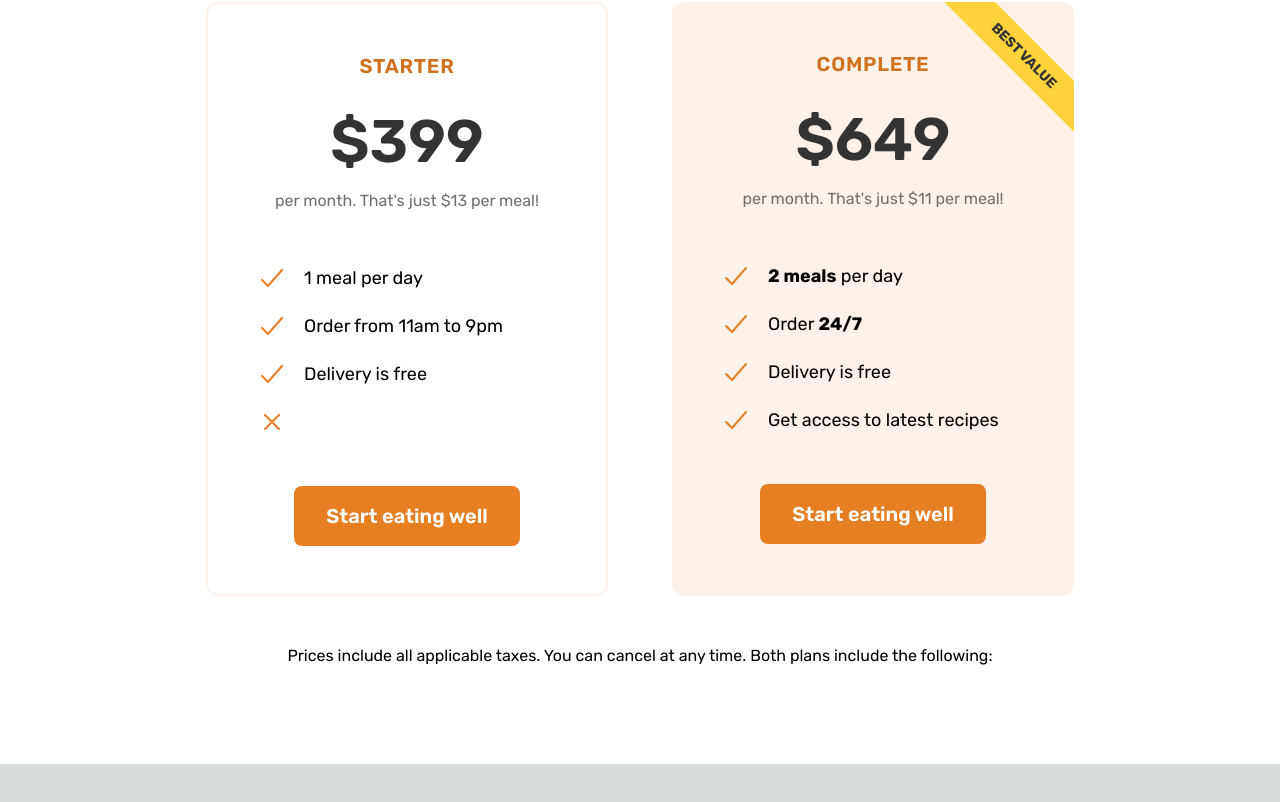
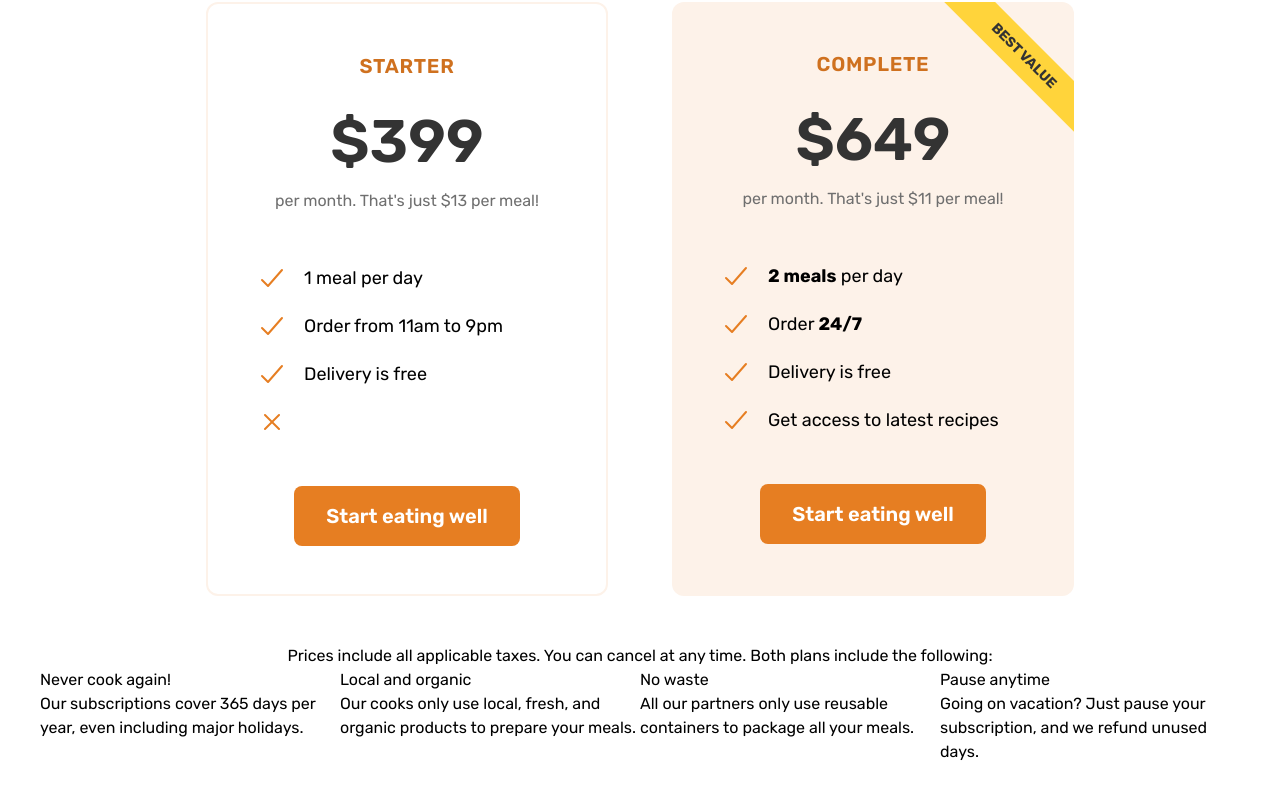
Before and after one commit to riwepo/omnifood-nextjs, a Next.js app: page / in a window 1280 px wide. Shown: the part 346-1148 px from the top of the page. Before the commit the page ends 1110 px from the top, so only its background shows below. Built offline with nearby package versions, Linux system fonts and the light colour scheme.

Commit message:
srart inclusions

```diff
--- /dev/null
+++ b/src/components/pricing/inclusions.js
@@ -0,0 +1,40 @@
+function Inclusions() {
+  return (
+    <div className="grid--4-cols container mx-auto my-0 mb-12 grid max-w-[75rem] grid-cols-4">
+      <div class="feature">
+        <ion-icon class="feature-icon" name="infinite-outline"></ion-icon>
+        <p class="feature-title">Never cook again!</p>
+        <p class="feature-text">
+          Our subscriptions cover 365 days per year, even including major
+          holidays.
+        </p>
+      </div>
+      <div class="feature">
+        <ion-icon class="feature-icon" name="nutrition-outline"></ion-icon>
+        <p class="feature-title">Local and organic</p>
+        <p class="feature-text">
+          Our cooks only use local, fresh, and organic products to prepare your
+          meals.
+        </p>
+      </div>
+      <div class="feature">
+        <ion-icon class="feature-icon" name="leaf-outline"></ion-icon>
+        <p class="feature-title">No waste</p>
+        <p class="feature-text">
+          All our partners only use reusable containers to package all your
+          meals.
+        </p>
+      </div>
+      <div class="feature">
+        <ion-icon class="feature-icon" name="pause-outline"></ion-icon>
+        <p class="feature-title">Pause anytime</p>
+        <p class="feature-text">
+          Going on vacation? Just pause your subscription, and we refund unused
+          days.
+        </p>
+      </div>
+    </div>
+  );
+}
+
+export default Inclusions;
--- a/src/components/pricing/plans.js
+++ b/src/components/pricing/plans.js
@@ -49,19 +49,10 @@ function Plans() {
   };
 
   return (
-    <>
-      <div className="container mx-auto my-0 mb-12 grid max-w-[75rem] grid-cols-2 gap-x-16 gap-y-24 px-8 py-0">
-        <Plan planData={plan1Data} />
-        <Plan planData={plan2Data} />
-      </div>
-
-      <div className="container mx-auto my-0 grid max-w-[75rem] px-8 py-0">
-        <aside className="plan-details text-center text-base leading-normal">
-          Prices include all applicable taxes. You can cancel at any time. Both
-          plans include the following:
-        </aside>
-      </div>
-    </>
+    <div className="container mx-auto my-0 mb-12 grid max-w-[75rem] grid-cols-2 gap-x-16 gap-y-24 px-8 py-0">
+      <Plan planData={plan1Data} />
+      <Plan planData={plan2Data} />
+    </div>
   );
 }
 
@@ -93,10 +84,4 @@ function Plans() {
 //   border-bottom: 1px solid transparent;
 // }
 
-// .plan-details {
-//   font-size: 1.6rem;
-//   line-height: 1.6;
-//   text-align: center;
-// }
-
 export default Plans;
--- a/src/components/pricing/pricing.js
+++ b/src/components/pricing/pricing.js
@@ -1,6 +1,7 @@
 import HeadingSecondary from "../ui/heading-secondary";
 import Subheading from "../ui/subheading";
 import Plans from "../pricing/plans";
+import Inclusions from "./inclusions";
 
 function Pricing() {
   return (
@@ -12,6 +13,13 @@ function Pricing() {
         </HeadingSecondary>
       </div>
       <Plans />
+      <div className="container mx-auto my-0 grid max-w-[75rem] px-8 py-0">
+        <aside className="plan-details text-center text-base leading-normal">
+          Prices include all applicable taxes. You can cancel at any time. Both
+          plans include the following:
+        </aside>
+      </div>
+      <Inclusions />
     </section>
   );
 }
```
